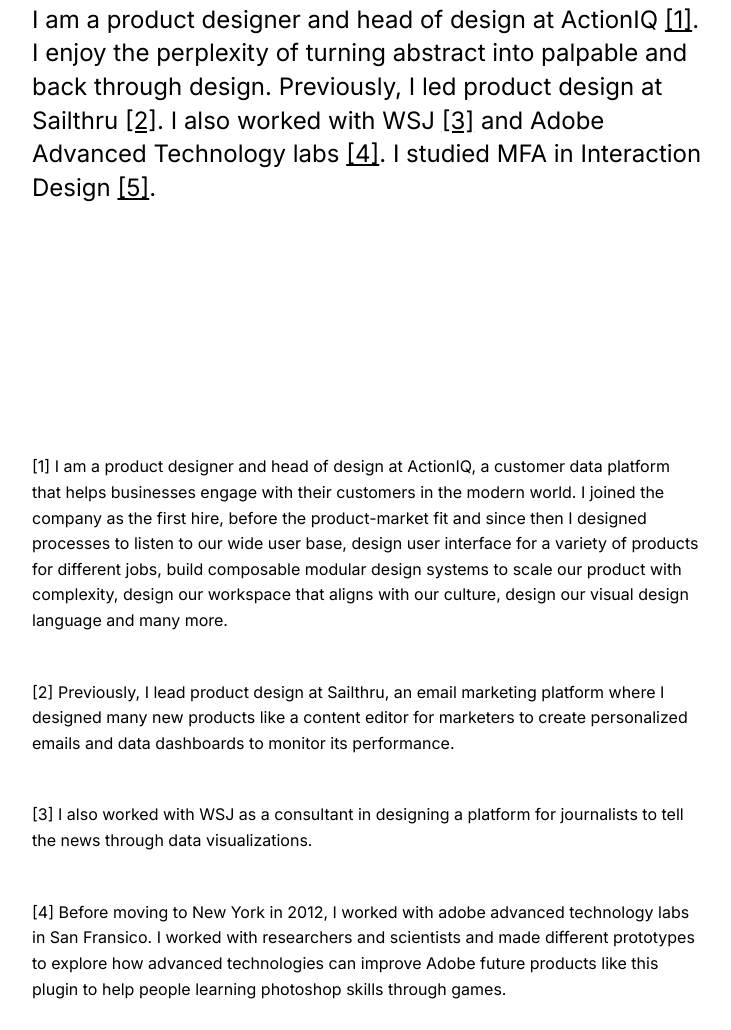
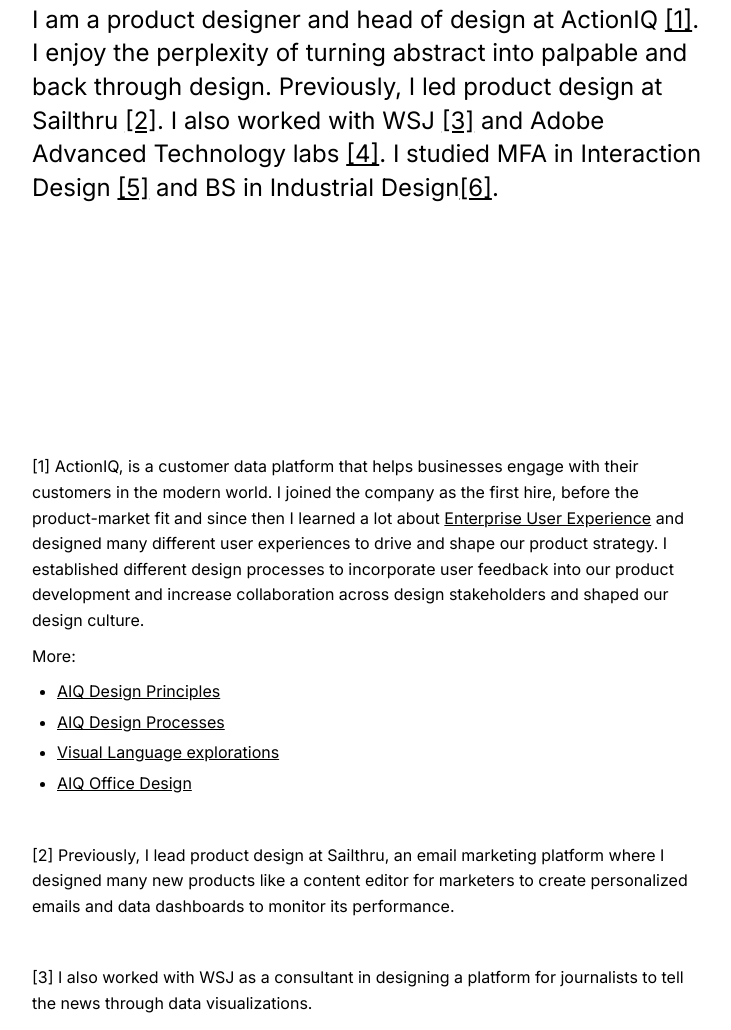
Before and after one commit to sepans/raschin, a Gatsby site: page / in a window 1280 px wide. Shown: the part 210-1240 px from the top of the page, without its empty margins (48-779 px from the left). Built offline with nearby package versions, Linux system fonts and the light colour scheme; Gatsby itself is replaced by a stand-in of ours.

Commit message:
added updates and kinks

```diff
--- a/src/components/layout.tsx
+++ b/src/components/layout.tsx
@@ -8,7 +8,6 @@
 import * as React from "react"
 
 import Header from "./header"
-import Sidebar from "./sidebar"
 import "./layout.css"
 import styled from "styled-components"
 
@@ -41,7 +40,9 @@
     padding-left:80px;
     padding-top:120px;
   }
-
+  a {
+    color: black;
+  }
 `
 const MainArea = styled.div`
   flex: 1;
--- a/src/pages/index.tsx
+++ b/src/pages/index.tsx
@@ -9,11 +9,20 @@
     <SEO title="Home" />
     <Title>Raschin Fatemi</Title>
     <Description>
-    I am a product designer and head of design at ActionIQ <FootnoteLink href="#1">[1]</FootnoteLink>. I enjoy the perplexity of turning abstract into palpable and back through design. Previously, I led product design at Sailthru <FootnoteLink href="#2">[2]</FootnoteLink>. I also worked with WSJ <FootnoteLink href="#3">[3]</FootnoteLink> and Adobe Advanced Technology labs <FootnoteLink href="#4">[4]</FootnoteLink>. I studied MFA in Interaction Design <FootnoteLink href="#5">[5]</FootnoteLink>.
+    I am a product designer and head of design at ActionIQ <FootnoteLink href="#1">[1]</FootnoteLink>. I enjoy the perplexity of turning abstract into palpable and back through design. Previously, I led product design at Sailthru <FootnoteLink href="#2">[2]</FootnoteLink>. I also worked with WSJ <FootnoteLink href="#3">[3]</FootnoteLink> and Adobe Advanced Technology labs <FootnoteLink href="#4">[4]</FootnoteLink>. I studied MFA in Interaction Design <FootnoteLink href="#5">[5]</FootnoteLink> and BS in Industrial Design<FootnoteLink href="#6">[6]</FootnoteLink>.
     </Description>
     <FootnoteArea>
       <Footnote>
-      <a id="1"/>[1] I am a product designer and head of design at ActionIQ, a customer data platform that helps businesses engage with their customers in the modern world. I joined the company as the first hire, before the product-market fit and since then I designed processes to listen to our wide user base, design user interface for a variety of products for different jobs, build composable modular design systems to scale our product with complexity, design our workspace that aligns with our culture, design our visual design language and many more.
+      <a id="1"/>[1] ActionIQ, is a customer data platform that helps businesses engage with their customers in the modern world. I joined the company as the first hire, before the product-market fit and since then I learned a lot about <a href="https://medium.com/actioniq-tech/designing-for-enterprise-workflow-how-to-find-the-balance-between-flexibility-generalization-ddd7b5bf919a"  target="_blank" rel="noreferrer">Enterprise User Experience</a> and designed many different user experiences to drive and shape our product strategy. I established different design processes to incorporate user feedback into our product development and increase collaboration across design stakeholders and shaped our design culture.
+        <div style={{marginTop: 10}}>More: </div>
+        <MoreList>
+          <MoreListItem><a href="https://www.figma.com/proto/cJ6fuHgB2CMO5b2rng3pCB/Design-Principles?node-id=252%3A3773&viewport=20%2C1114%2C0.08890990912914276&scaling=contain"   target="_blank" rel="noreferrer">AIQ Design Principles</a></MoreListItem>
+          <MoreListItem><a href="https://www.figma.com/file/vnqybgcYjyjurKbgg317NC/Design-Process?node-id=0%3A1"  target="_blank" rel="noreferrer">AIQ Design Processes</a></MoreListItem>
+          <MoreListItem><a href="https://www.figma.com/file/WFibLkwPMwbA9HWUqCWjUm/tshirts?node-id=260%3A600"  target="_blank" rel="noreferrer">Visual Language explorations</a></MoreListItem>
+          <MoreListItem><a href="https://www.figma.com/file/fo8rbEULyxI571ftQpOxJk/office?node-id=0%3A1"  target="_blank" rel="noreferrer">AIQ Office Design</a></MoreListItem>
+
+        </MoreList>
+
       </Footnote>
       <Footnote>
       <a id="2"/>[2] Previously, I lead product design at Sailthru, an email marketing platform where I designed many new products like a content editor for marketers to create personalized emails and data dashboards to monitor its performance.
@@ -27,9 +36,24 @@
       <Footnote>
       <a id="5"/>[5] I studied MFA in Interaction Design at CCA. The program offered a variety of design skills to help students explore human-computer interaction in creative ways like how in future picture frames can show different pictures based on their arrangement on the wall or how they can navigate Wikipedia with their entire body or how people will wait for bus stops.
       </Footnote>
+      <Footnote>
+      <a id="6"/>[6] I have always been fascinated with early 20th-century design and architecture movements, especially Bauhaus. Back then ‘Design’, unlike today’s UX design which is mostly about virtual and ephemeral ‘objects’, was about making solid and long-lasting physical things. But the shift in thinking about design is very relevant to today’s UX design.
+      It was then that architects started emphasizing how consequential each design decision is on the people’s lifestyle. They started looking at ‘Design’ holistically in a broader sense including architecture, industrial design, textile design, and typography which all together determine the terrain of user’s possibilities. This human-centered approach led to stripping out ornamentation in favor of functionality and let the ‘form follow the function’.
+      </Footnote>
     </FootnoteArea>
   </Layout>
 )
+
+const MoreList = styled.ul`
+  margin: 10px 20px;
+`
+
+const MoreListItem = styled.li`
+  margin: 5px;
+  a {
+    color: black;
+  }
+`
 
 const Title = styled.h1 `
   &::first-letter {
```
